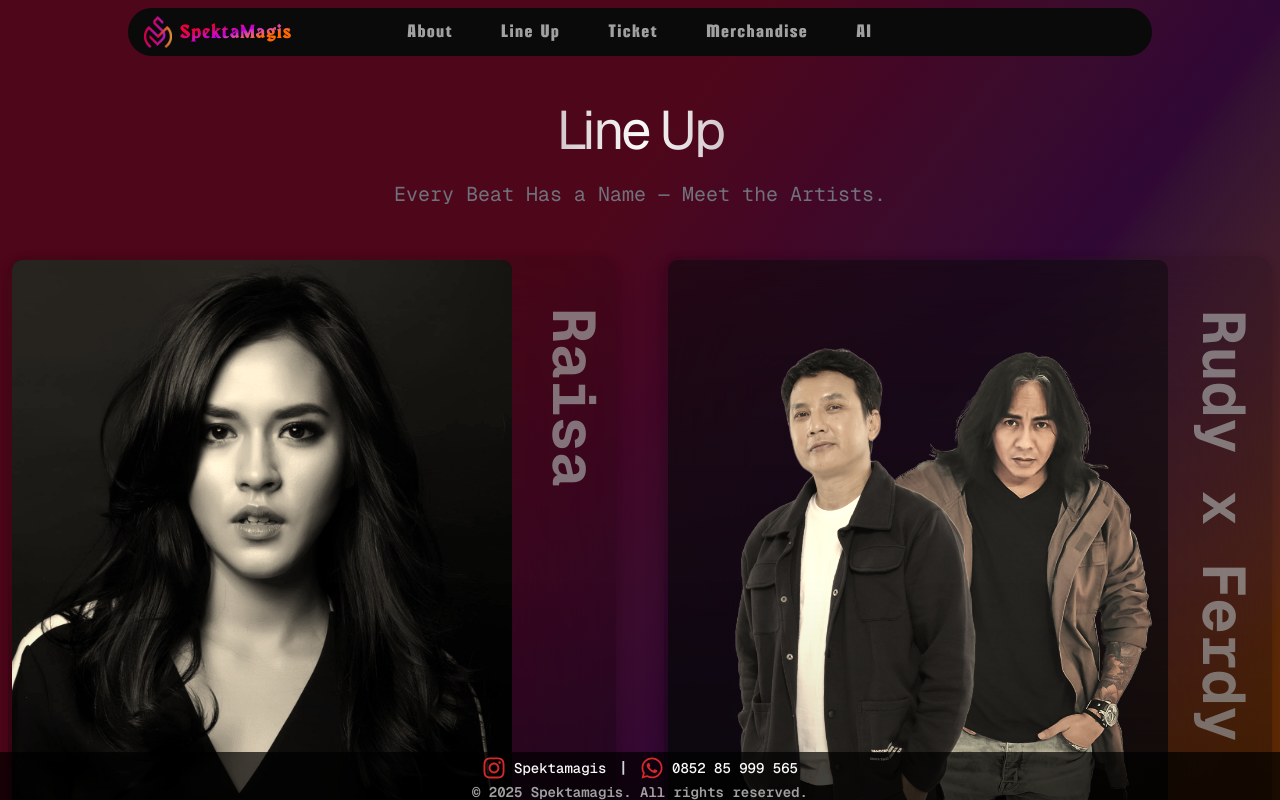
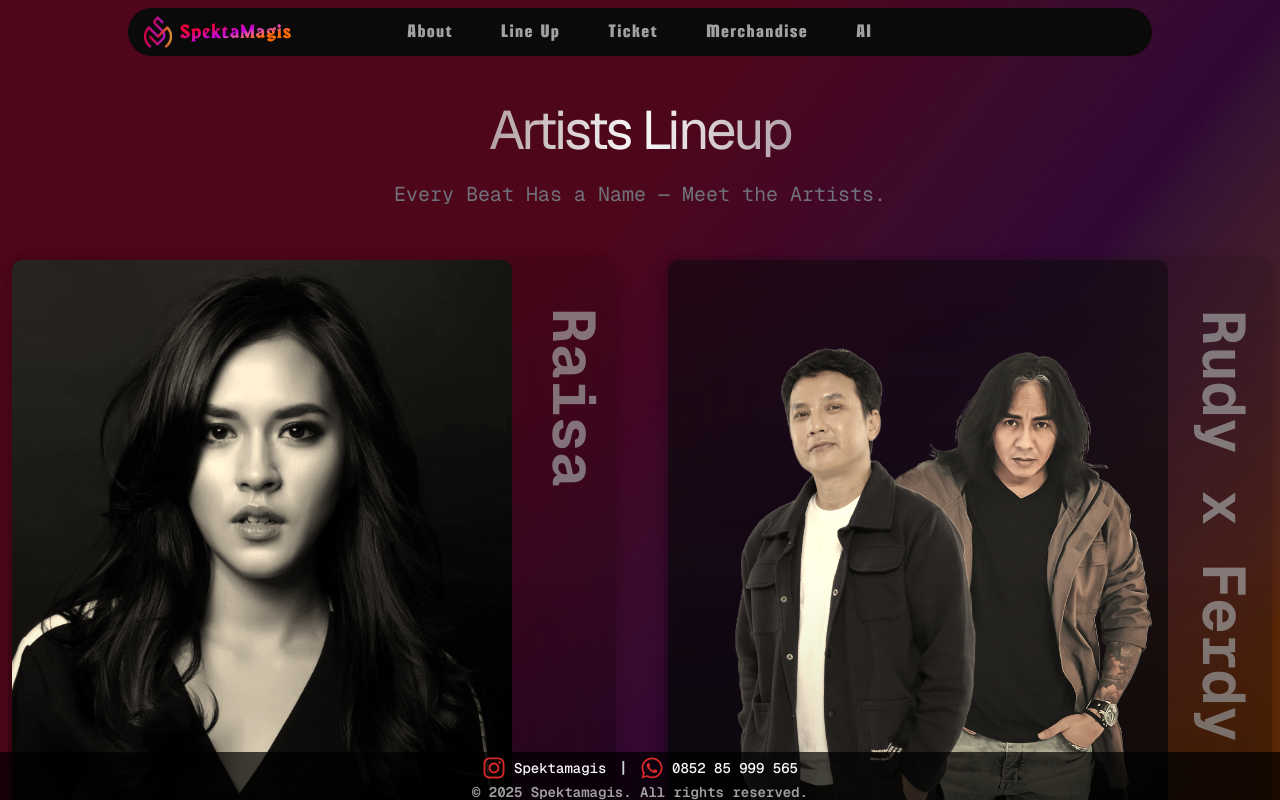
Before and after one commit to alfieqashwa/spekta-magis, a Next.js app: page /line-up in a window 1280 px wide. Shown: the top 800 px of the page. Built offline with nearby package versions, Linux system fonts and the light colour scheme.

Commit message:
fix: increase font-size head title && changed 'Line Up' to 'Artists Lineup' to make it more informative

```diff
--- a/components/gallery.tsx
+++ b/components/gallery.tsx
@@ -68,7 +68,7 @@ export function Gallery() {
           >
             Merchandise
           </h2>
-          <p className="mt-5 text-center text-lg text-zinc-500">
+          <p className="mt-5 text-center text-lg text-zinc-500 md:text-xl">
             This isn’t just merch — it’s a badge of the night you felt alive.
           </p>
         </motion.div>
--- a/components/lineup.tsx
+++ b/components/lineup.tsx
@@ -35,7 +35,7 @@ export function LineUp(props: LineUpProps) {
             space.className,
           )}
         >
-          Line Up
+          Artists Lineup
         </h2>
         <p className="mx-4 mt-5 text-center text-lg text-zinc-500 md:text-xl">
           Every Beat Has a Name <br className="md:hidden" /> — Meet the Artists.
```
